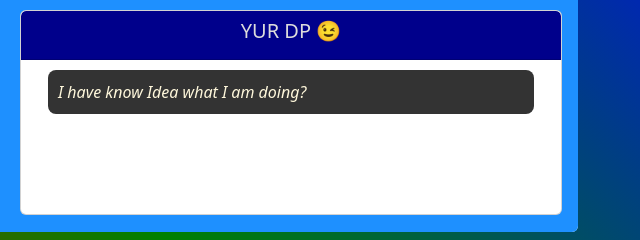
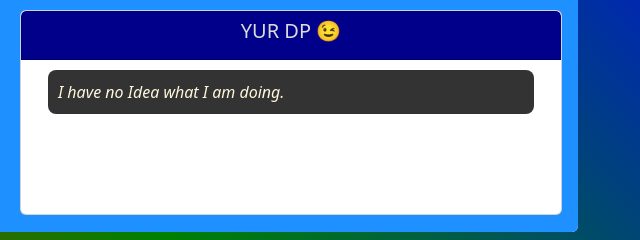
Before and after one commit to SereywatPro/Project_Dom, a plain HTML site: page NotePen/index.html in a window 1280 px wide. Shown: the part 319-559 px from the top of the page, 632-1272 px from the left. Drawn offline with nearby package versions, Linux system fonts and the light colour scheme.

Commit message:
correct grammar

```diff
--- a/NotePen/index.html
+++ b/NotePen/index.html
@@ -39,7 +39,7 @@
                                         </div>
                                         <!-- pre block -->
                                         <div class="addThings">
-                                            <p class="box-things">I have know Idea what I am doing?</p>
+                                            <p class="box-things">I have no Idea what I am doing.</p>
                                         </div>
                                     </div>
                                 </div>
```
